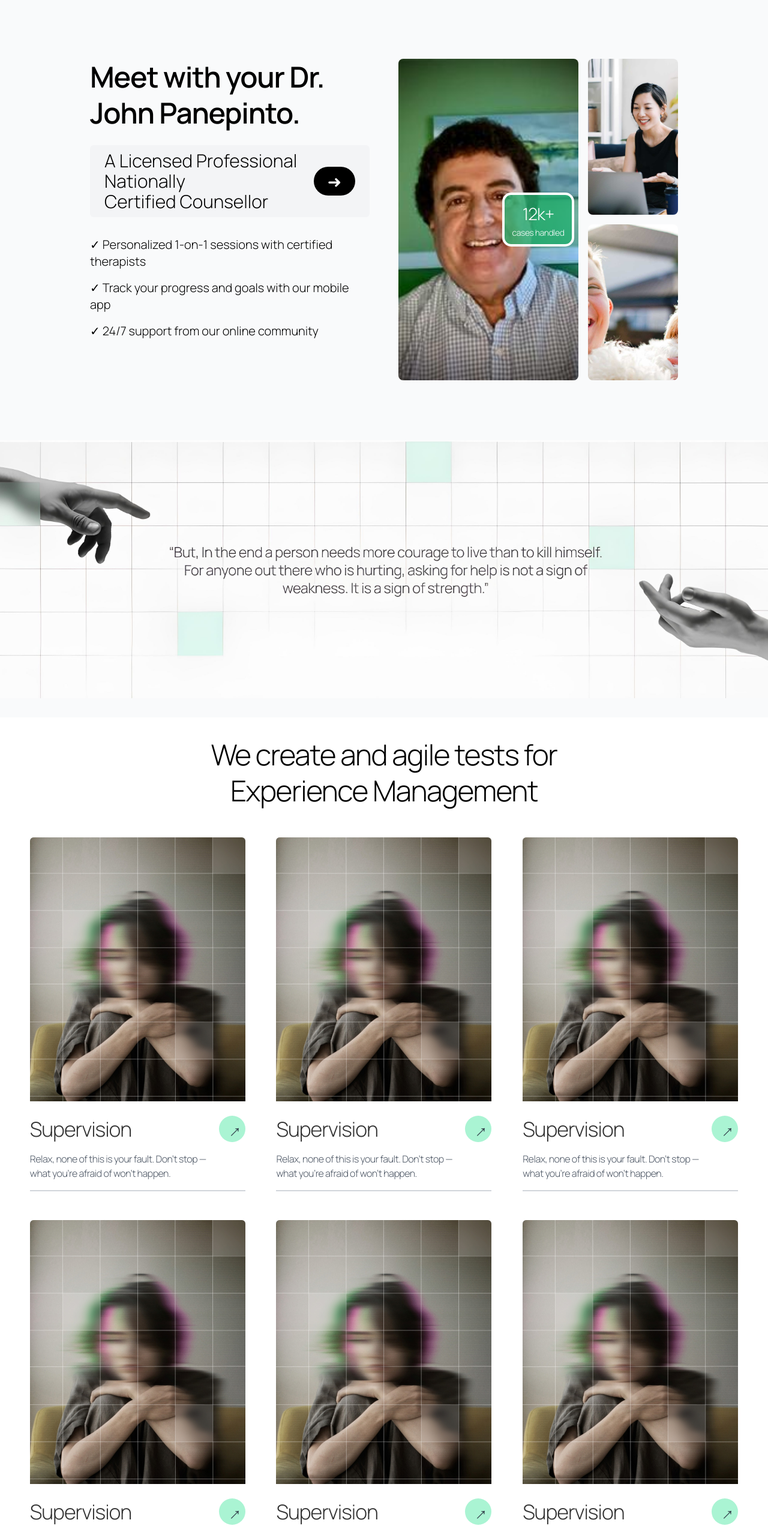
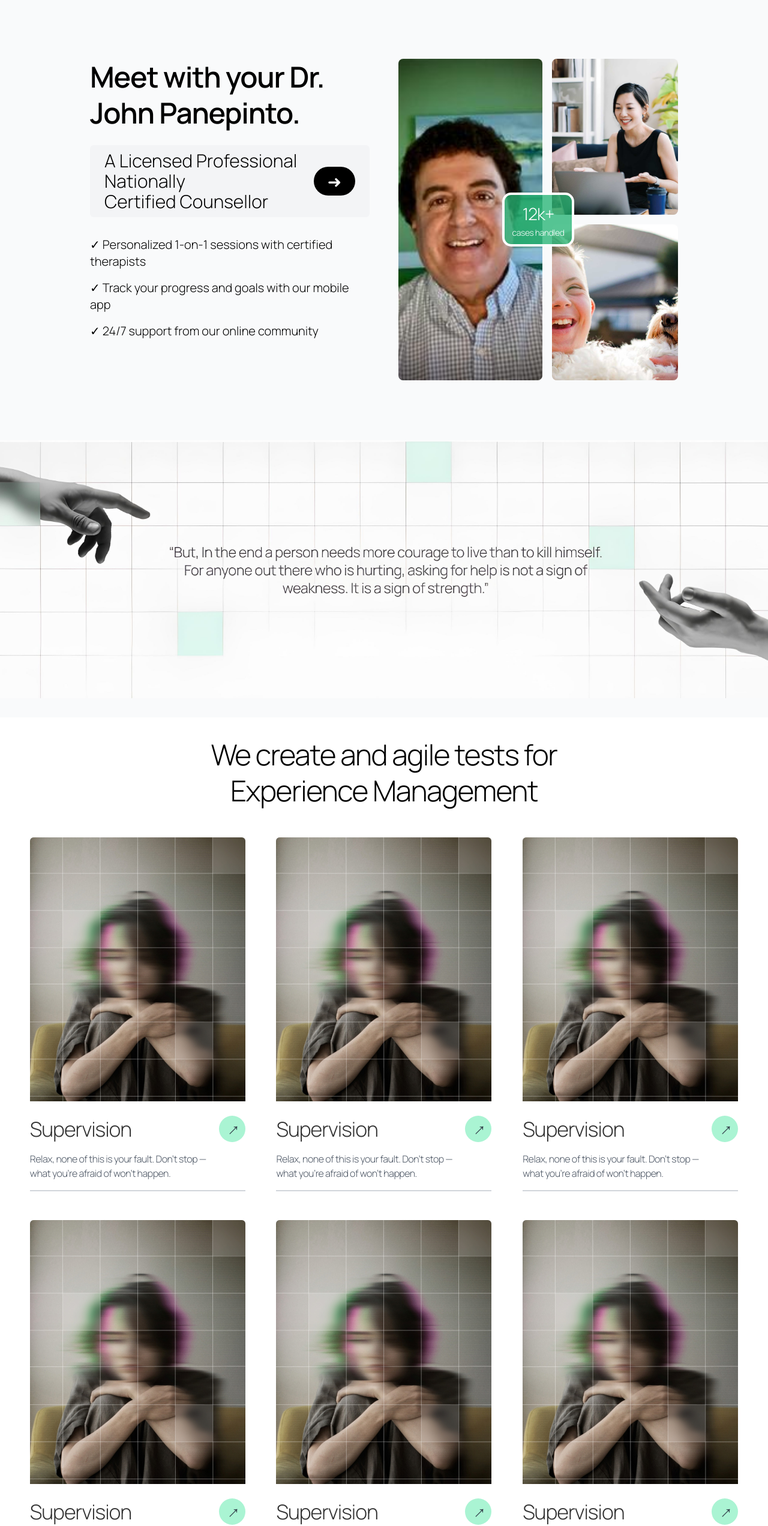
Before and after one commit to AbdullahHasan0/Panepinto, a React (Vite) app: page / in a window 1280 px wide. Shown: the part 844-3388 px from the top of the page at 60% size. Built offline with nearby package versions, Linux system fonts and the light colour scheme; grey boxes are pictures that could not be loaded.

Commit message:
Fixing Bugs

```diff
--- a/src/components/Articles.jsx
+++ b/src/components/Articles.jsx
@@ -4,12 +4,13 @@ import articleImg from '../assets/articles.jpg'; // adjust path as needed
 function Articles() {
   return (
     <section className="relative bg-white mx-auto w-full max-w-[1300px] pt-4 sm:pt-6 md:pt-8 pb-6 sm:pb-10 md:pb-20 px-4 sm:px-6 md:px-10 mt-4 sm:mt-6 md:mt-8 box-border">
+
       {/* Heading */}
       <h2 className="font-manrope text-black text-center font-normal text-2xl sm:text-3xl md:text-5xl leading-tight sm:leading-snug md:leading-[60px] tracking-[-0.03em] max-w-[602px] mx-auto mb-4 sm:mb-6 md:mb-10">
         We create and agile tests for Experience Management
       </h2>
 
-      {/* Grid Container */}
+      {/* Grid */}
       <div className="grid grid-cols-1 sm:grid-cols-2 md:grid-cols-3 gap-6 sm:gap-8">
         {Array.from({ length: 9 }).map((_, index) => (
           <article
@@ -17,7 +18,8 @@ function Articles() {
             className="flex flex-col bg-white rounded-md overflow-hidden w-full max-w-[375px] mx-auto box-border p-2"
             style={{ minHeight: '580px' }}
           >
-            {/* Image Holder */}
+
+            {/* Image */}
             <div className="w-full h-[300px] sm:h-[440px] bg-gray-300 overflow-hidden rounded-t-md">
               <img src={articleImg} alt="Article" className="w-full h-full object-cover" />
             </div>
@@ -33,8 +35,12 @@ function Articles() {
                 className="bg-[#AAF4D3] rounded-full flex items-center justify-center w-11 h-11 hover:bg-[#90eec1] transition"
               >
                 <span
-                  className="text-[#36454F] text-2xl sm:text-3xl transform -rotate-45 select-none"
-                  style={{ lineHeight: '25px' }}
+                  className="text-[#36454F] text-2xl sm:text-3xl select-none transform"
+                  style={{
+                    display: 'inline-block',
+                    transform: 'rotate(-45deg) translate(0px, -3px)',  // rotates + nudges down
+                    lineHeight: '1'
+                  }}
                 >
                   →
                 </span>
@@ -46,7 +52,7 @@ function Articles() {
               Relax, none of this is your fault. Don’t stop — what you’re afraid of won’t happen.
             </p>
 
-            {/* Gray Line */}
+            {/* Separator */}
             <div className="w-full mt-4 border-t-2 border-gray-300" />
           </article>
         ))}
--- a/src/components/AuthorIntroduction.jsx
+++ b/src/components/AuthorIntroduction.jsx
@@ -1,4 +1,7 @@
 import React from 'react';
+import pinto from '../assets/pinto.jpg';
+import chinese from '../assets/chinese.jpg';
+import withDog from '../assets/with_dog.jpg';
 
 function AuthorIntroduction() {
   return (
@@ -6,12 +9,10 @@ function AuthorIntroduction() {
 
       {/* Left Div */}
       <div className="flex flex-col max-w-[610px] w-full">
-        {/* Main Heading */}
         <div className="text-black font-manrope text-[24px] sm:text-[32px] md:text-[40px] lg:text-[48px] leading-[28px] sm:leading-[40px] md:leading-[50px] lg:leading-[60px] font-semibold tracking-tight mb-4 sm:mb-6">
           Meet with your Dr. John Panepinto.
         </div>
 
-        {/* Gray Box with Button */}
         <div className="w-full h-[100px] sm:h-[120px] bg-gray-100 flex items-center justify-between px-4 sm:px-6 rounded-md mb-4 sm:mb-6">
           <p className="text-[18px] sm:text-[22px] md:text-[26px] lg:text-[30px] text-black font-medium font-manrope leading-[24px] sm:leading-[28px] md:leading-[32px] lg:leading-[34px]">
             A Licensed Professional Nationally
@@ -25,7 +26,6 @@ function AuthorIntroduction() {
           </button>
         </div>
 
-        {/* 3 Light Text Lines */}
         <div className="text-black font-manrope space-y-3 sm:space-y-4 mt-2">
           <p className="text-[14px] sm:text-[16px] md:text-[18px] lg:text-[20px] leading-[18px] sm:leading-[22px] md:leading-[26px] lg:leading-[28px]">
             ✓ Personalized 1-on-1 sessions with certified therapists
@@ -40,29 +40,29 @@ function AuthorIntroduction() {
       </div>
 
       {/* Right Div */}
-      <div className="relative flex justify-center lg:justify-start gap-3 sm:gap-4 w-full max-w-[650px]">
-        {/* Vertical Image on Left */}
+      <div className="relative flex w-full max-w-[650px] gap-3 sm:gap-4">
+        {/* Vertical image */}
         <img
-          src="src/assets/pinto.jpg"
+          src={pinto}
           alt="Vertical"
-          className="w-[240px] sm:w-[280px] md:w-[300px] h-auto object-cover rounded-lg flex-shrink-0"
+          className="w-[45%] lg:w-[240px] md:w-[220px] h-auto object-cover rounded-lg"
         />
 
-        {/* Two stacked images on the right */}
-        <div className="flex flex-col justify-between space-y-3 sm:space-y-4">
+        {/* 2 stacked images */}
+        <div className="flex flex-col gap-3 sm:gap-4 w-[55%]">
           <img
-            src="src/assets/chinese.jpg"
+            src={chinese}
             alt="Top Right"
-            className="w-[240px] sm:w-[280px] md:w-[300px] h-[100px] sm:h-[200px] md:h-[260px] object-cover rounded-lg"
+            className="w-full h-[150px] sm:h-[200px] md:h-[240px] lg:h-[260px] object-cover rounded-lg"
           />
           <img
-            src="src/assets/with_dog.jpg"
+            src={withDog}
             alt="Bottom Right"
-            className="w-[240px] sm:w-[280px] md:w-[300px] h-[100px] sm:h-[200px] md:h-[260px] object-cover rounded-lg"
+            className="w-full h-[150px] sm:h-[200px] md:h-[240px] lg:h-[260px] object-cover rounded-lg"
           />
         </div>
 
-        {/* Transparent overlay box */}
+        {/* Overlay */}
         <div
           className="absolute flex flex-col items-center justify-center text-white text-center border-[4px] border-white rounded-[15px]"
           style={{
```
